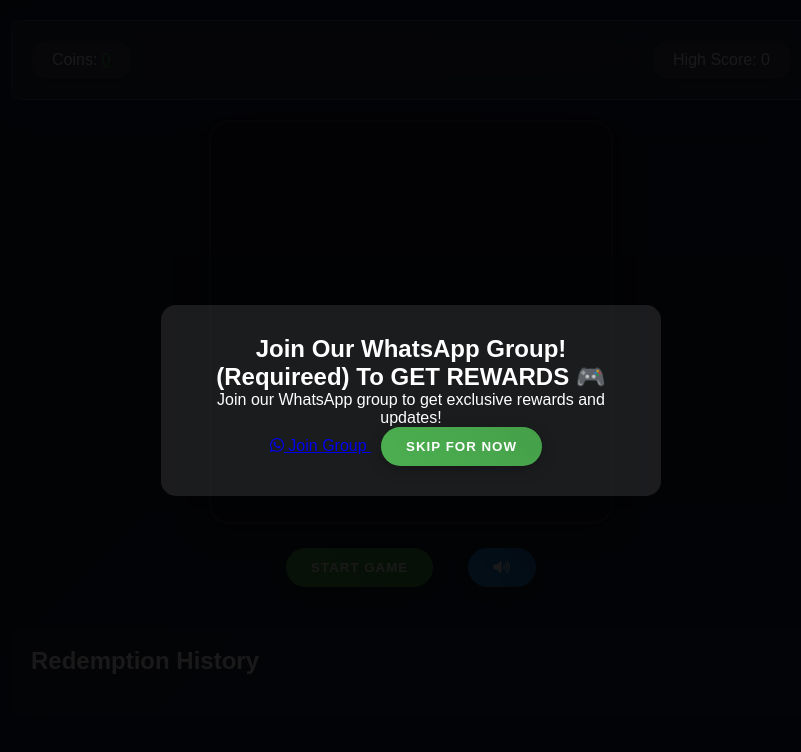
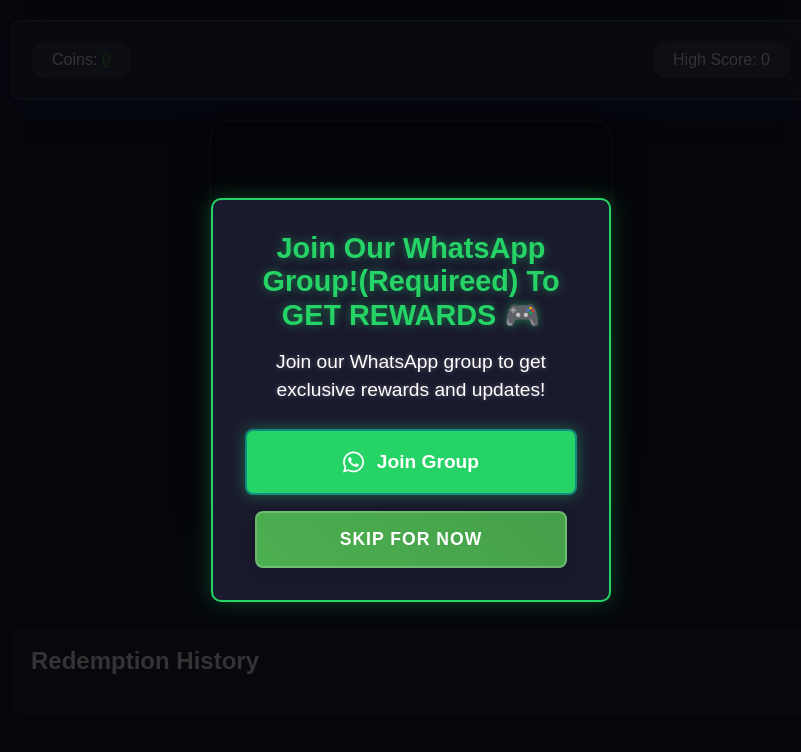
Before and after one commit to abhaykumargond/SnakeReward, a plain HTML site: page index.html in a window 1280 px wide. Shown: the top 752 px of the page, without its empty margins (229-1030 px from the left). Drawn offline with Linux system fonts and the light colour scheme.

Commit message:
Update styles.css

```diff
--- a/styles.css
+++ b/styles.css
@@ -475,11 +475,11 @@ button:active {
     left: 0;
     width: 100%;
     height: 100%;
-    background: rgba(0, 0, 0, 0.9);
+    background-color: rgba(0, 0, 0, 0.8);
     display: flex;
     justify-content: center;
     align-items: center;
-    z-index: 2000;
+    z-index: 1000;
 }
 
 .modal.hidden {
@@ -487,13 +487,80 @@ button:active {
 }
 
 .modal-content {
-    background: rgba(255, 255, 255, 0.1);
-    padding: 30px;
-    border-radius: 15px;
+    background-color: #1a1a2e;
+    padding: 2rem;
+    border-radius: 10px;
     text-align: center;
-    animation: popIn 0.5s ease-out;
     max-width: 90%;
-    width: 500px;
+    width: 400px;
+    border: 2px solid #25D366;
+    box-shadow: 0 0 20px rgba(37, 211, 102, 0.3);
+}
+
+.modal-content h2 {
+    color: #25D366;
+    font-size: 1.8rem;
+    margin-bottom: 1rem;
+    text-shadow: 0 0 10px rgba(37, 211, 102, 0.5);
+}
+
+.modal-content p {
+    color: #ffffff;
+    font-size: 1.2rem;
+    margin-bottom: 1.5rem;
+    line-height: 1.5;
+    text-shadow: 0 0 5px rgba(255, 255, 255, 0.3);
+}
+
+.whatsapp-buttons {
+    display: flex;
+    flex-direction: column;
+    gap: 1rem;
+    margin-top: 1.5rem;
+}
+
+.whatsapp-btn {
+    background-color: #25D366;
+    color: white;
+    padding: 1.2rem;
+    border-radius: 8px;
+    text-decoration: none;
+    font-weight: bold;
+    font-size: 1.2rem;
+    display: flex;
+    align-items: center;
+    justify-content: center;
+    gap: 0.8rem;
+    transition: all 0.3s ease;
+    box-shadow: 0 0 15px rgba(37, 211, 102, 0.4);
+    border: 2px solid #128C7E;
+}
+
+.whatsapp-btn:hover {
+    background-color: #128C7E;
+    transform: translateY(-2px);
+    box-shadow: 0 0 20px rgba(37, 211, 102, 0.6);
+}
+
+.whatsapp-btn i {
+    font-size: 1.5rem;
+}
+
+.skip-btn {
+    background-color: rgba(255, 255, 255, 0.1);
+    color: #ffffff;
+    padding: 1rem;
+    border: 2px solid rgba(255, 255, 255, 0.2);
+    border-radius: 8px;
+    cursor: pointer;
+    font-weight: bold;
+    font-size: 1.1rem;
+    transition: all 0.3s ease;
+}
+
+.skip-btn:hover {
+    background-color: rgba(255, 255, 255, 0.2);
+    transform: translateY(-2px);
 }
 
 .game-overlay {
```
